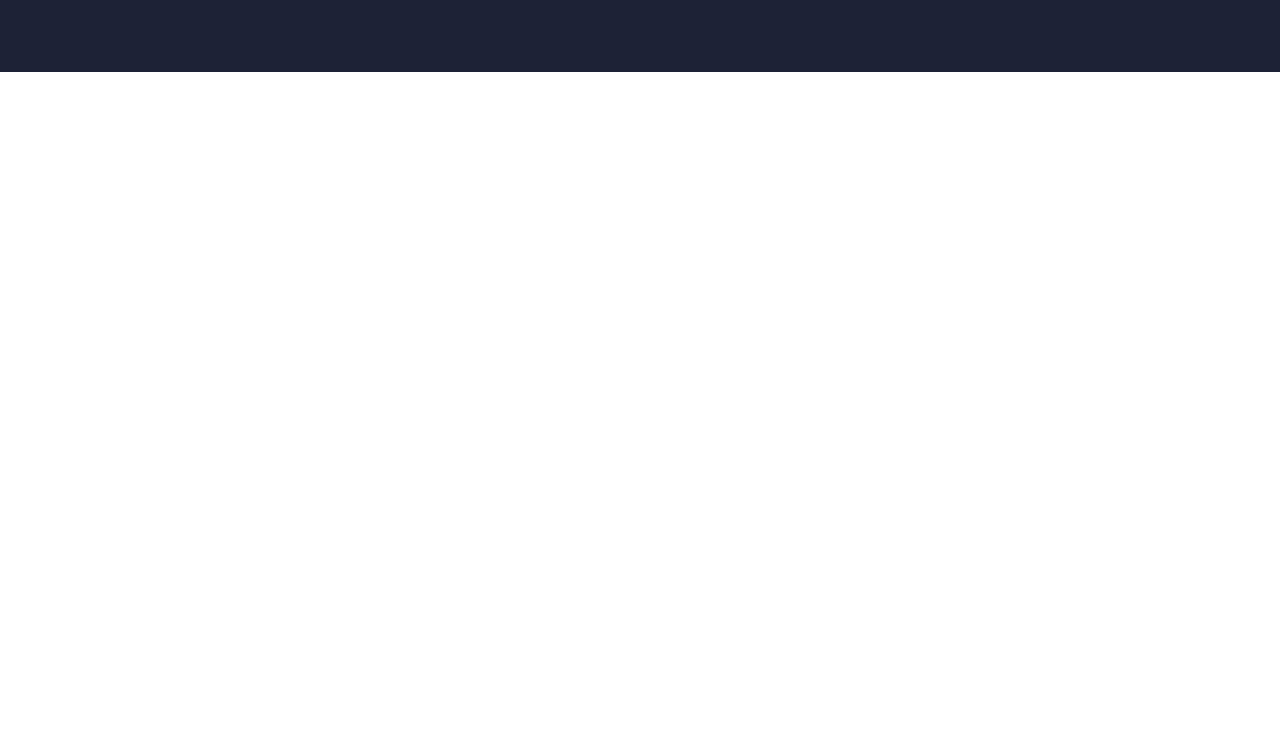
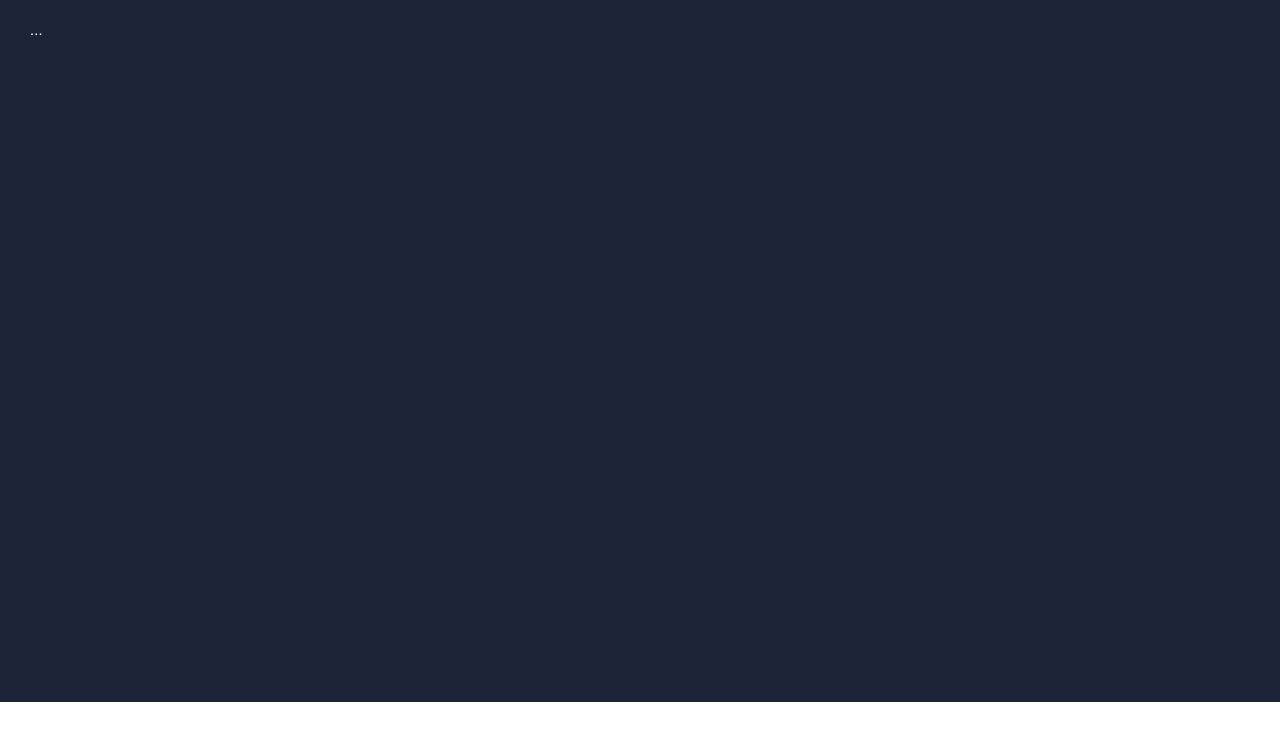
Before and after one commit to mlaferreira/captura, a plain HTML site: page index.html in a window 1280 px wide. Drawn offline with Linux system fonts and the light colour scheme.

Commit message:
melhorando

```diff
--- a/assets/css/index.css
+++ b/assets/css/index.css
@@ -21,5 +21,6 @@ body{
 header{
     width: 100%;
     background-color: #1D2437;
-    height: 7.19rem;
+    height: 70.19rem;
+    color: #fff;
 }
```
Also changed, not shown: index.html (+1 -1 lines).
